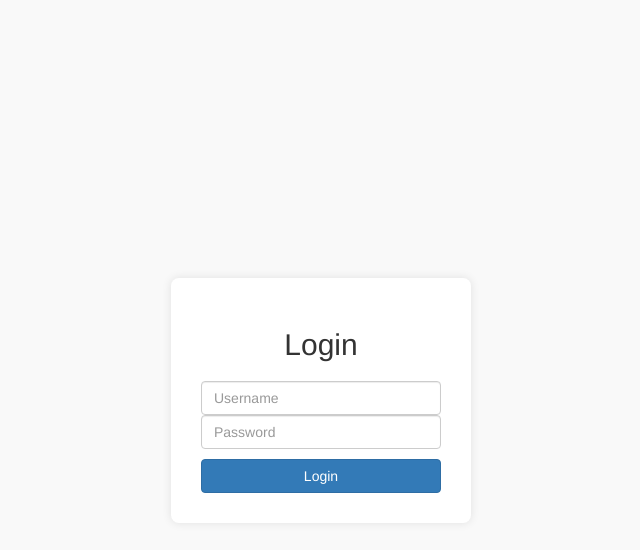
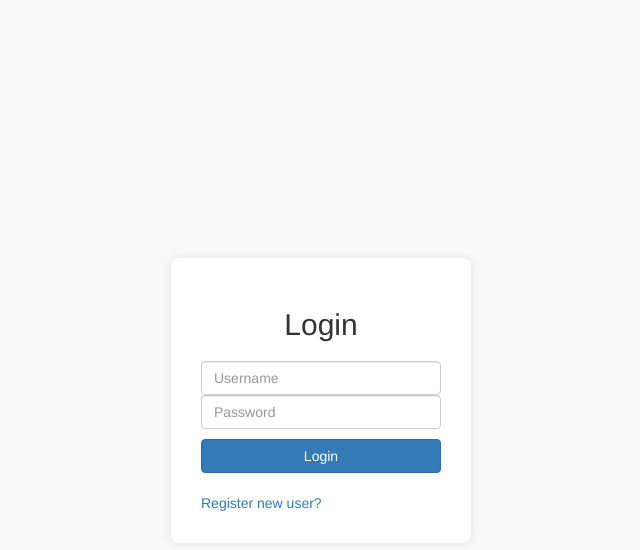
Before and after one commit to deepaklamba08/iot_analysis, a Python web app: template web_app/templates/login.html in a window 1280 px wide. Shown: the top 550 px of the page, without its empty margins (319-959 px from the left). Run offline with Jinja, Linux system fonts and the light colour scheme; the template is opened without the code that fills it, so the values that code supplies are empty; some libraries are stand-ins or nearby versions.

```diff
--- a/web_app/templates/login.html
+++ b/web_app/templates/login.html
@@ -36,6 +36,9 @@
         <input type="password" class="form-control" name="password" placeholder="Password" required>
         <button type="submit" class="btn btn-primary btn-block" style="margin-top: 10px;">Login</button>
     </form>
+    <br>
+    <a href="{{ url_for('register') }}">Register new user?</a>
+
     {% with messages = get_flashed_messages(with_categories=true) %}
       {% if messages %}
         <div style="margin-top: 10px;">
```
